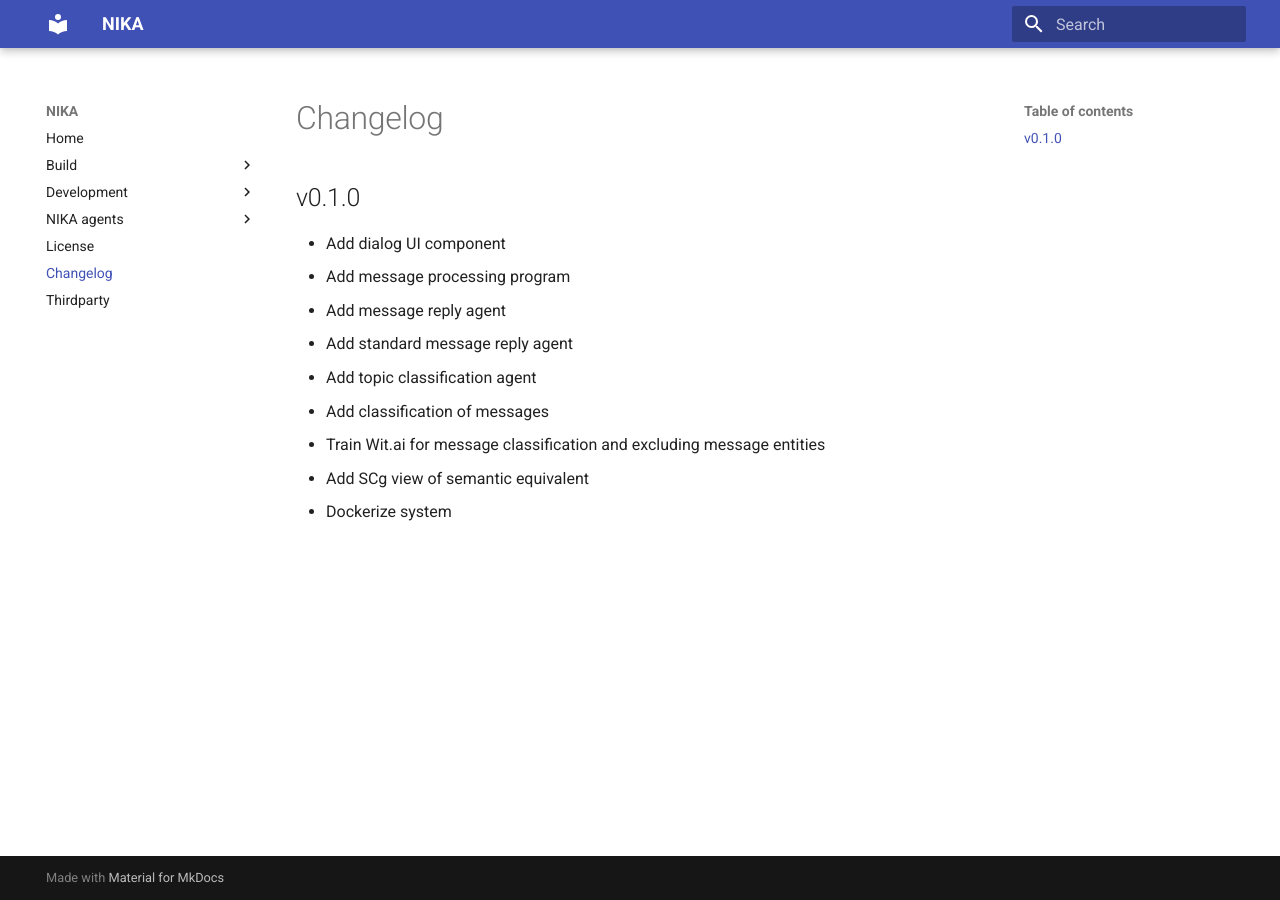
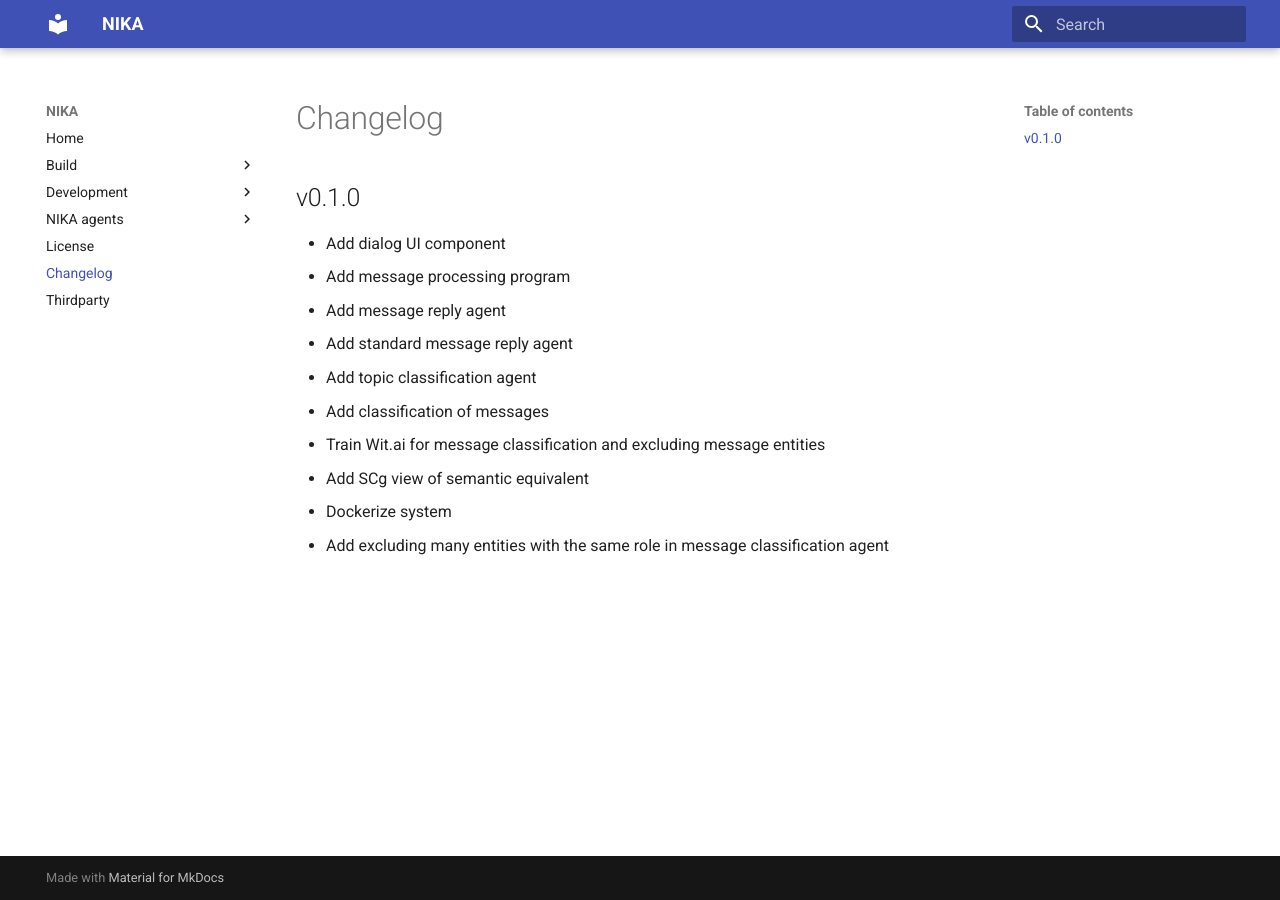
Before and after one commit to needslyp/nika, an MkDocs documentation site: the page built from docs/changelog.md, in a window 1280 px wide. Built offline with MkDocs 1.6.1 and Material for MkDocs 9.7.7, drawn with Linux system fonts in a browser that asks for light colours.

Commit message:
docs: update changelog

```diff
--- a/docs/changelog.md
+++ b/docs/changelog.md
@@ -8,3 +8,4 @@
 * Train Wit.ai for message classification and excluding message entities
 * Add SCg view of semantic equivalent
 * Dockerize system
+* Add excluding many entities with the same role in message classification agent
```
